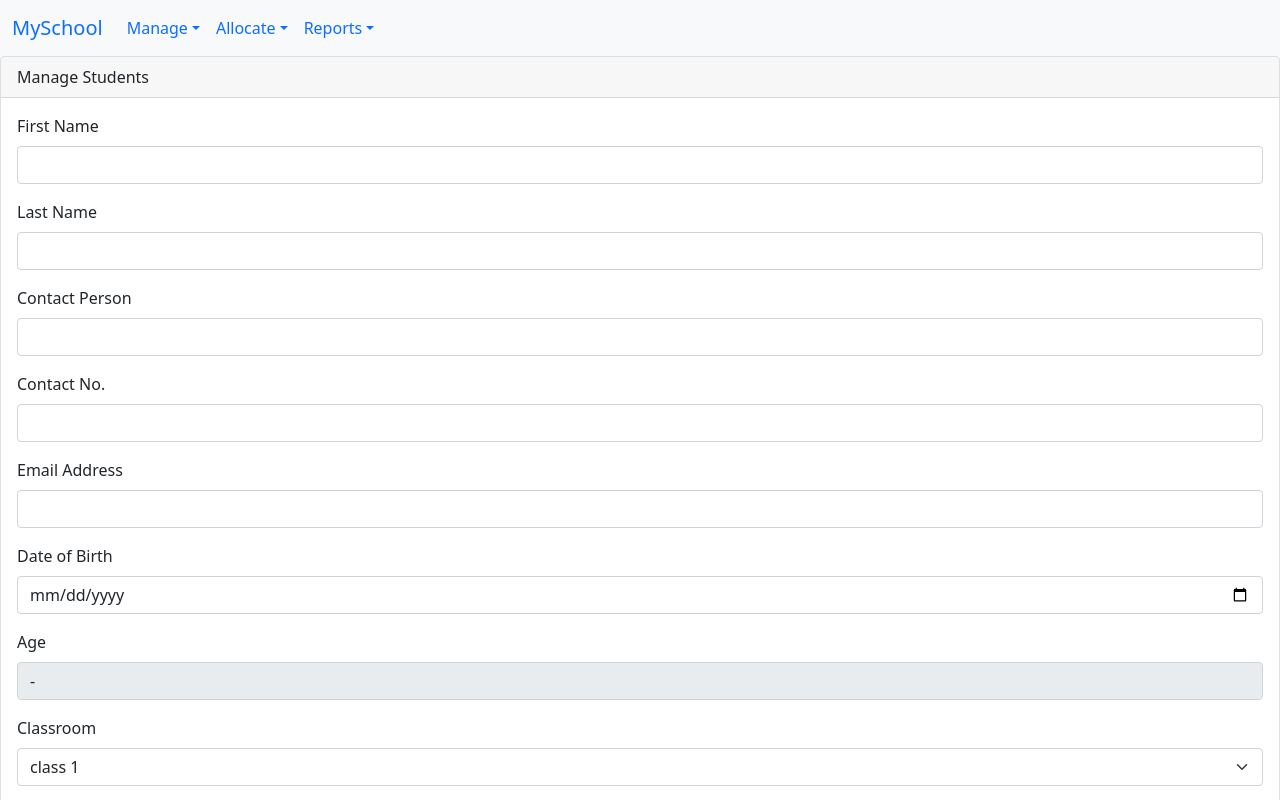
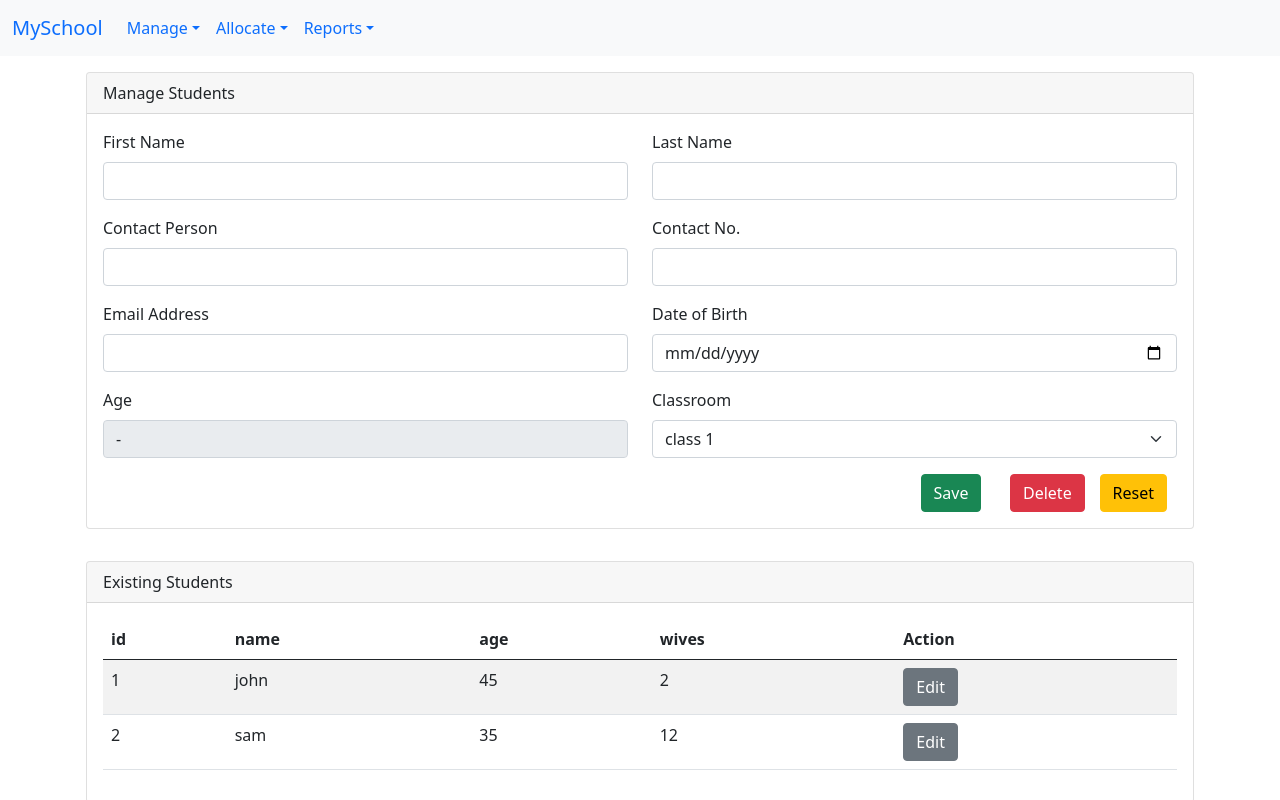
Before and after one commit to Bumbl3b33/school-management-system, a React (Create React App) app: page /manage/students in a window 1280 px wide. Shown: the top 800 px of the page. Built offline with nearby package versions, Linux system fonts and the light colour scheme.

Commit message:
add styling to manage student form

```diff
--- a/src/components/buttonSet/ButtonSet.jsx
+++ b/src/components/buttonSet/ButtonSet.jsx
@@ -1,11 +1,13 @@
 import { Button } from "reactstrap";
 
-const ButtonSet = ({onSave, onDelete, onReset}) => {
+const ButtonSet = ({ onSave, onDelete, onReset }) => {
   return (
-    <div>
-      {onSave && <Button onClick={onSave} color="success">Save </Button>}
-      {onDelete && <Button onClick={onDelete} color="danger">Delete</Button>}
-      {onReset && <Button onClick={onReset} color="warning">Reset</Button>}
+    <div class="container">
+      <div class="row justify-content-end">
+        {onSave && <div class="col-1"><Button onClick={onSave} color="success">Save </Button></div>}
+        {onDelete && <div class="col-1"> <Button onClick={onDelete} color="danger">Delete</Button></div>}
+        {onReset && <div class="col-1"> <Button onClick={onReset} color="warning">Reset</Button></div>}
+      </div>
     </div>
   );
 };
--- a/src/pages/manage/students/ManageStudents.jsx
+++ b/src/pages/manage/students/ManageStudents.jsx
@@ -3,7 +3,7 @@ import CustomForm from "../../../components/customForm/CustomForm";
 import NavigationBar from "../../../components/navbar/NavigationBar";
 import { FormGroup, Label, Input } from "reactstrap";
 import { useState } from "react";
-import {DateTime} from "luxon";
+import { DateTime } from "luxon";
 
 const ManageStudents = () => {
   const [student, setStudent] = useState({});
@@ -15,11 +15,11 @@ const ManageStudents = () => {
   };
 
   const sampleData = [
-    {id: "1", name: "john", age: 45, wives: 2 },
-    {id: "2", name: "sam", age: 35, wives: 12 },
+    { id: "1", name: "john", age: 45, wives: 2 },
+    { id: "2", name: "sam", age: 35, wives: 12 },
   ];
 
-  const classroomData = [{id:1,name:'class 1'},{id:2,name:'class 2'}]
+  const classroomData = [{ id: 1, name: 'class 1' }, { id: 2, name: 'class 2' }]
 
   const onSave = () => {
     console.log("saving...", student);
@@ -31,13 +31,16 @@ const ManageStudents = () => {
 
   const onReset = () => setStudent({});
 
-  const onEdit = (e) => console.log("refreshing page for...",e.target.id);
+  const onEdit = (e) => console.log("refreshing page for...", e.target.id);
 
   console.log(student);
   return (
     <>
       <NavigationBar />
+      <div class="container p-3">
         <CustomForm title="Manage Students" onDelete={onDelete} onReset={onReset} onSave={onSave}>
+          <div class="row">
+            <div class="col">
               <FormGroup>
                 <Label for="firstName">First Name</Label>
                 <Input
@@ -47,6 +50,8 @@ const ManageStudents = () => {
                   onChange={handleChange}
                 />
               </FormGroup>
+            </div>
+            <div class="col">
               <FormGroup>
                 <Label for="lastName">Last Name</Label>
                 <Input
@@ -56,6 +61,10 @@ const ManageStudents = () => {
                   onChange={handleChange}
                 />
               </FormGroup>
+            </div>
+          </div>
+          <div class="row">
+            <div class="col">
               <FormGroup>
                 <Label for="contactPerson">Contact Person</Label>
                 <Input
@@ -65,6 +74,8 @@ const ManageStudents = () => {
                   onChange={handleChange}
                 />
               </FormGroup>
+            </div>
+            <div class="col">
               <FormGroup>
                 <Label for="contactNo">Contact No.</Label>
                 <Input
@@ -74,6 +85,10 @@ const ManageStudents = () => {
                   onChange={handleChange}
                 />
               </FormGroup>
+            </div>
+          </div>
+          <div class="row">
+            <div class="col">
               <FormGroup>
                 <Label for="email">Email Address</Label>
                 <Input
@@ -83,6 +98,8 @@ const ManageStudents = () => {
                   onChange={handleChange}
                 />
               </FormGroup>
+            </div>
+            <div class="col">
               <FormGroup>
                 <Label for="dob">Date of Birth</Label>
                 <Input
@@ -92,6 +109,10 @@ const ManageStudents = () => {
                   onChange={handleChange}
                 />
               </FormGroup>
+            </div>
+          </div>
+          <div class="row">
+            <div class="col">
               <FormGroup>
                 <Label for="age">Age</Label>
                 <Input
@@ -100,6 +121,8 @@ const ManageStudents = () => {
                   value={student.dob && DateTime.now().diff(DateTime.fromFormat(student.dob, 'yyyy-MM-dd')).toFormat("yy") || "-"}
                 />
               </FormGroup>
+            </div>
+            <div class="col">
               <FormGroup>
                 <Label for="classroom">Classroom</Label>
                 <Input
@@ -108,11 +131,16 @@ const ManageStudents = () => {
                   value={student.classroom || ""}
                   onChange={handleChange}
                 >
-          {classroomData && classroomData.map(classroom => <option key={classroom.id}>{classroom.name}</option> )}
+                  {classroomData && classroomData.map(classroom => <option key={classroom.id}>{classroom.name}</option>)}
                 </Input>
               </FormGroup>
+            </div>
+          </div>
         </CustomForm>
+      </div>
+      <div class="container p-3">
         <CustomTable title="Existing Students" table={sampleData} buttonHandler={onEdit} buttonText="Edit" />
+      </div>
     </>
   );
 };
```
Lines whose indentation alone changed are shown as unchanged.
